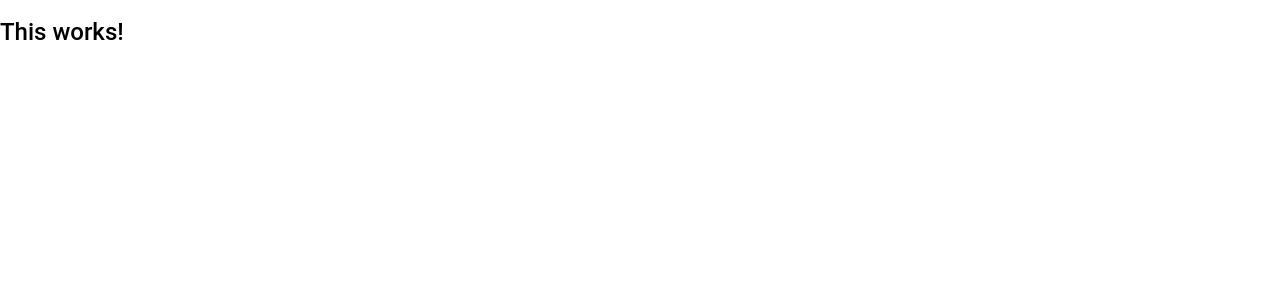
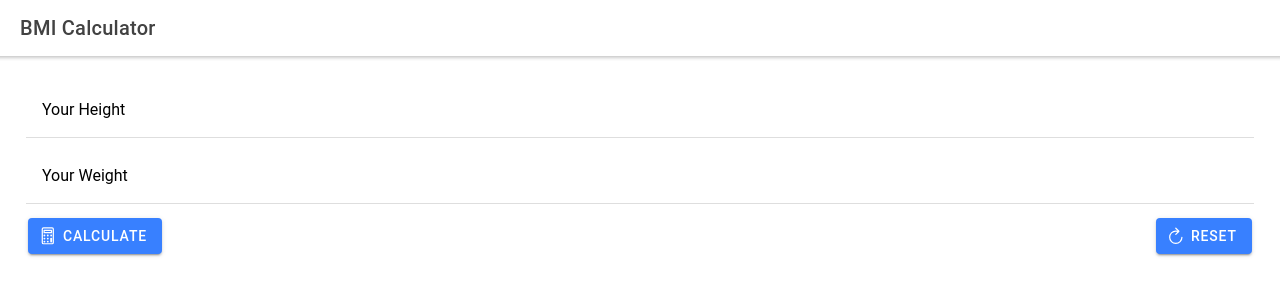
Before and after one commit to Theofilos-Chamalis/ionic-react-bmi-calculator, a React (Create React App) app: page / in a window 1280 px wide. Shown: the top 300 px of the page. Built offline with nearby package versions, Linux system fonts and the light colour scheme.

Commit message:
Implement the BMI Calculator functionality with input to the console only

```diff
--- a/src/App.tsx
+++ b/src/App.tsx
@@ -1,5 +1,10 @@
-import React from 'react';
-import { IonApp } from '@ionic/react';
+import React, { useRef } from 'react';
+import {
+  IonApp, IonHeader, IonContent, IonToolbar, IonTitle,
+  IonGrid, IonRow, IonCol, IonItem, IonLabel,
+  IonInput, IonButton, IonIcon
+} from '@ionic/react';
+import { calculatorOutline, refreshOutline } from 'ionicons/icons';
 
 /* Core CSS required for Ionic components to work properly */
 import '@ionic/react/css/core.css';
@@ -20,10 +25,75 @@ import '@ionic/react/css/display.css';
 /* Theme variables */
 import './theme/variables.css';
 
-const App: React.FC = () => (
-  <IonApp>
-    <h2>This works!</h2>
-  </IonApp>
-);
+const App: React.FC = () => {
+  const weightInputRef = useRef<HTMLIonInputElement>(null);
+  const heightInputRef = useRef<HTMLIonInputElement>(null);
+
+  const calculateBMI = () => {
+    const enteredWeight: any = weightInputRef.current!.value;
+    const enteredHeight: any = heightInputRef.current!.value;
+
+    if (!enteredHeight || !enteredWeight) {
+      return;
+    }
+
+    const bmi: number = +enteredWeight / (+enteredHeight * +enteredHeight);
+    console.log(bmi);
+  };
+
+  const resetInputs = () => {
+    weightInputRef.current!.value = '';
+    heightInputRef.current!.value = '';
+  };
+
+  return (
+    <IonApp>
+      <IonHeader>
+        <IonToolbar>
+          <IonTitle>BMI Calculator</IonTitle>
+        </IonToolbar>
+      </IonHeader>
+      <IonContent className="ion-padding">
+        <IonGrid>
+          <IonRow>
+            <IonCol>
+              <IonItem>
+                <IonLabel position="floating">Your Height</IonLabel>
+                <IonInput ref={heightInputRef}></IonInput>
+              </IonItem>
+            </IonCol>
+          </IonRow>
+          <IonRow>
+            <IonCol>
+              <IonItem>
+                <IonLabel position="floating">Your Weight</IonLabel>
+                <IonInput ref={weightInputRef}></IonInput>
+              </IonItem>
+            </IonCol>
+          </IonRow>
+          <IonRow>
+            <IonCol className="ion-text-left">
+              <IonButton onClick={calculateBMI}>
+                <IonIcon slot="start" icon={calculatorOutline} />
+              Calculate
+            </IonButton>
+            </IonCol>
+            <IonCol className="ion-text-right">
+              <IonButton onClick={resetInputs}>
+                <IonIcon slot="start" icon={refreshOutline} />
+              Reset
+            </IonButton>
+            </IonCol>
+          </IonRow>
+          <IonRow>
+            <IonCol>
+
+            </IonCol>
+          </IonRow>
+        </IonGrid>
+      </IonContent>
+    </IonApp>
+  );
+};
 
 export default App;
```
